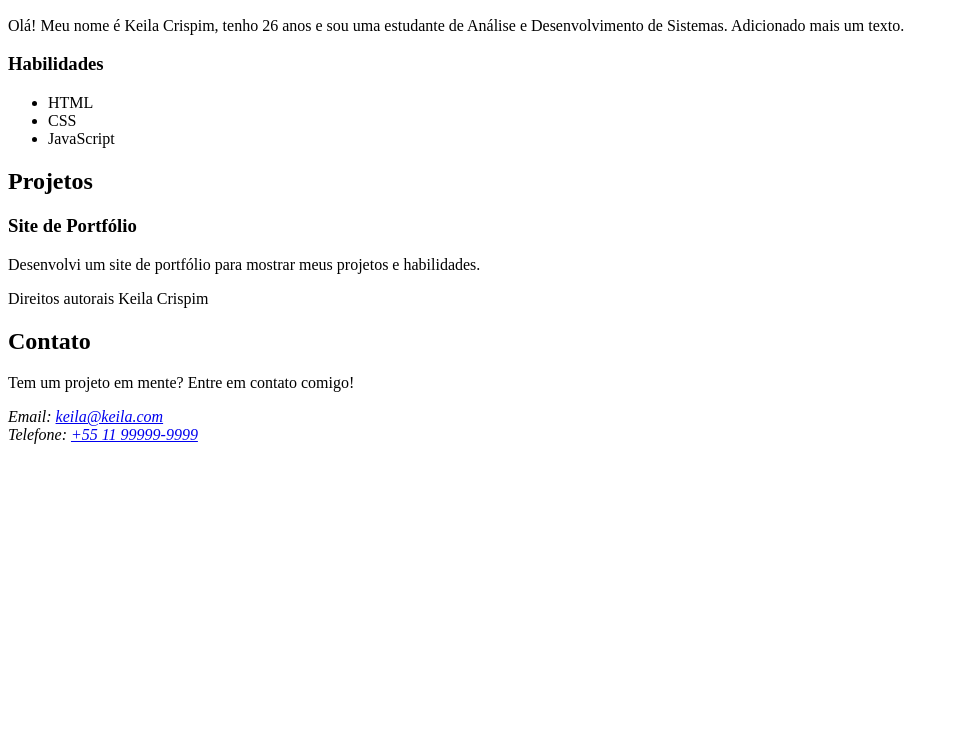
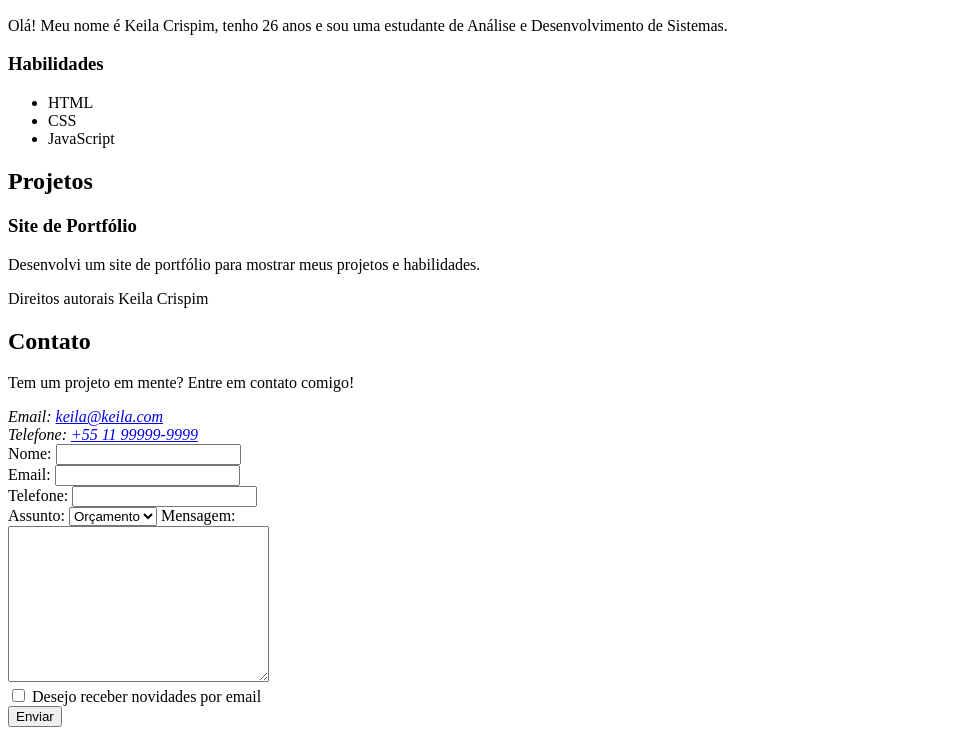
Before and after one commit to keilacrispim18/site-teste, a plain HTML site: page index.html in a window 1280 px wide. Shown: the part 522-1257 px from the top of the page, without its empty margins (0-956 px from the left). Before the commit the page ends 974 px from the top, so only its background shows below. Drawn offline with Linux system fonts and the light colour scheme.

Commit message:
Nova versão

```diff
--- a/index.html
+++ b/index.html
@@ -26,7 +26,7 @@
 
         <article>
             <p>Olá! Meu nome é Keila Crispim, tenho 26 anos e sou uma estudante de Análise e Desenvolvimento de
-                Sistemas. Adicionado mais um texto.</p>
+                Sistemas.</p>
         </article>
         <aside>
             <h3>Habilidades</h3>
@@ -54,6 +54,28 @@
                 Email: <a href="mailto:keila@keila.com">keila@keila.com</a> <br>
                 Telefone: <a href="tel:+5511999999999">+55 11 99999-9999</a>
             </address>
+            <form>
+                <label for="nome">Nome:</label>
+                <input type="text" id="nome" name="nome" required><br>
+
+                <label for="email">Email:</label>
+                <input type="email" id="email" name="email" required><br>
+
+                <label for="telefone">Telefone:</label>
+                <input type="tel" id="telefone" name="telefone"><br>
+
+                <label for="assunto">Assunto:</label>
+                <select name="assunto" id="assunto">
+                    <option value="orçamento">Orçamento</option>
+                    <option value="duvida">Dúvida</option>
+                    <option value="outro">Outro</option>
+                </select>
+                <label for="mensagem">Mensagem:</label><br>
+                <textarea id="mensagem" name="mensagem" rows="10" cols="30" required></textarea><br>
+                <input type="checkbox" id="inscricao" name="inscricao">
+                <label for="inscricao">Desejo receber novidades por email</label><br>
+                <input type="submit" value="Enviar">
+            </form>
         </section>
     </footer>
 </body>
```
